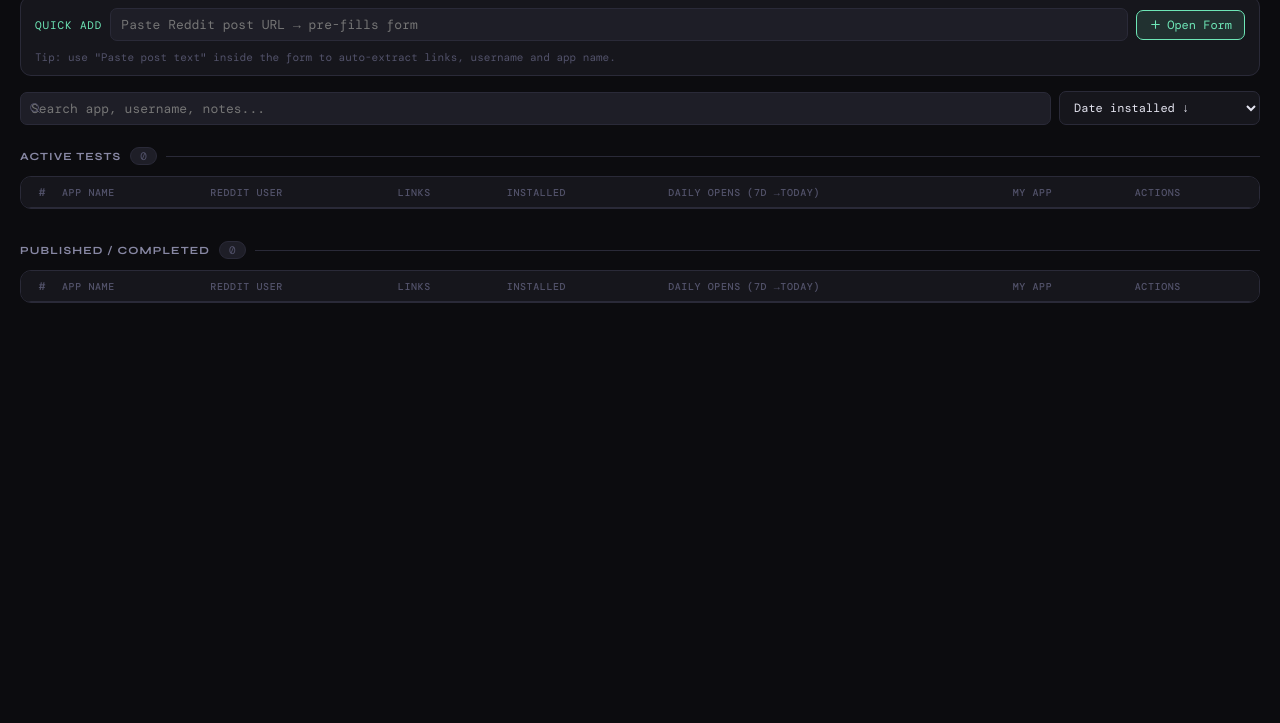
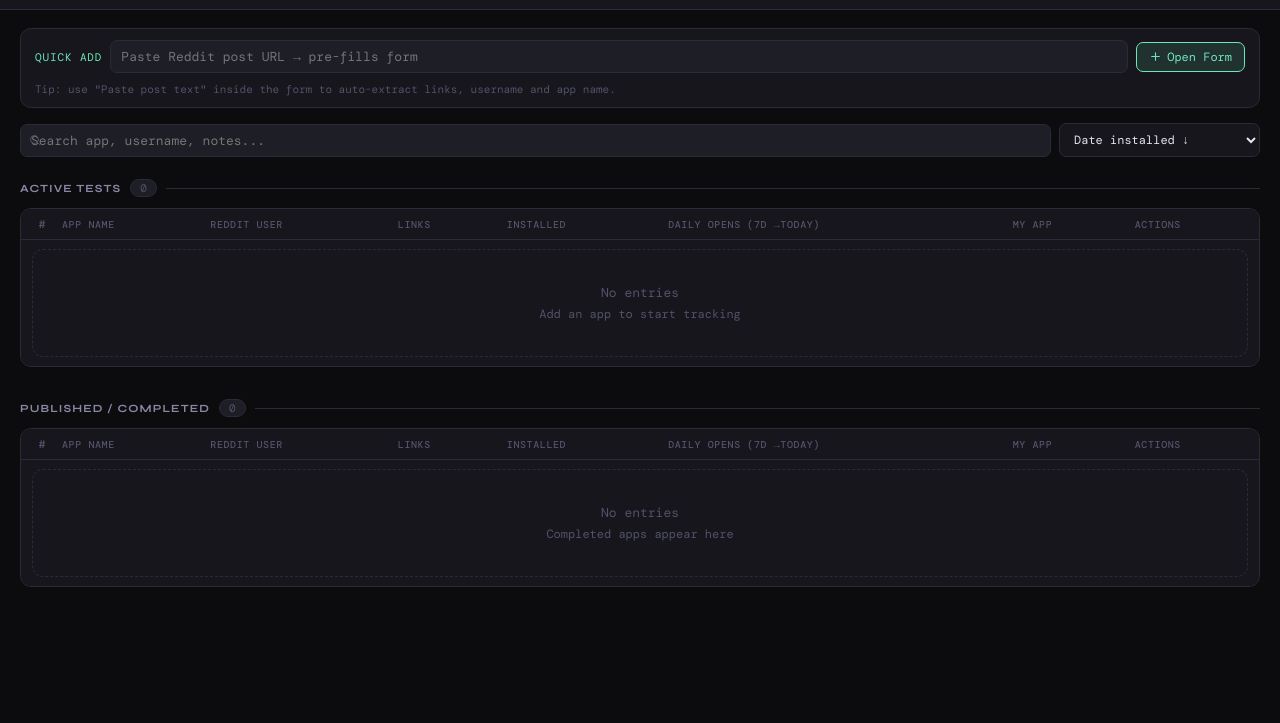
Before and after one commit to jcat00uk/closed-test-tracker, a plain HTML site: page index.html in a window 1280 px wide. Shown: the part 77-800 px from the top of the page. Drawn offline with nearby package versions, Linux system fonts and the light colour scheme; a web font is replaced by a local one.

Commit message:
Invoke load and renderAll functions on page load

```diff
--- a/index.html
+++ b/index.html
@@ -1016,7 +1016,7 @@ function toast(msg,type=''){
   setTimeout(()=>t.remove(),2800);
 }
 
-
+load();renderAll();
 </script>
 </body>
 </html>
```
